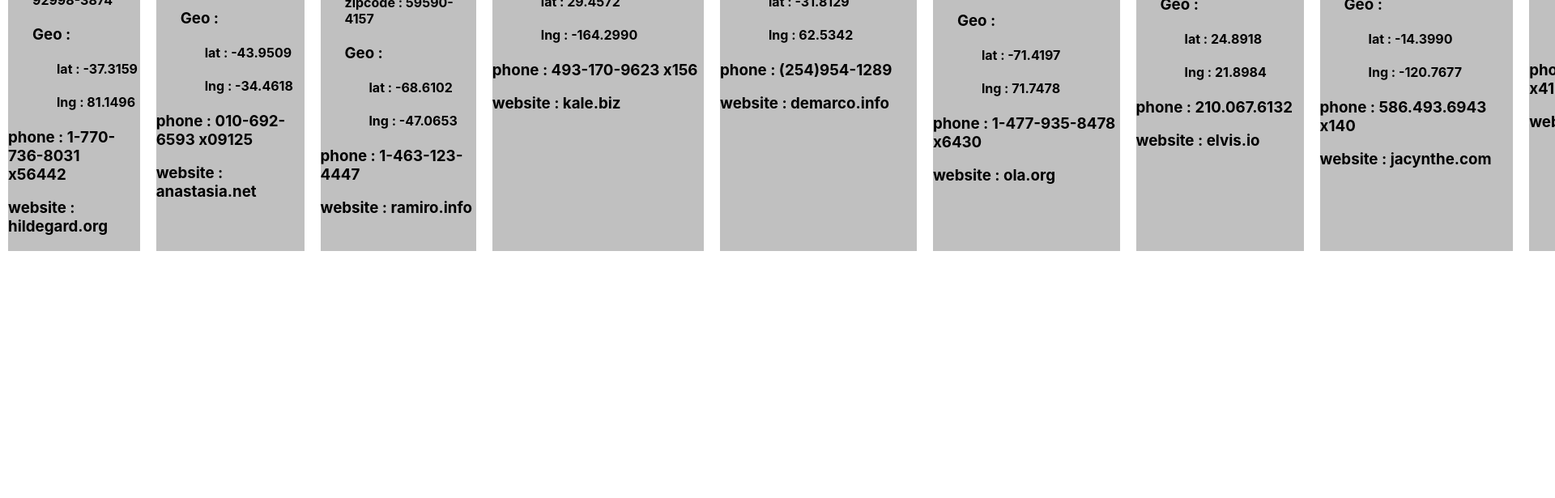
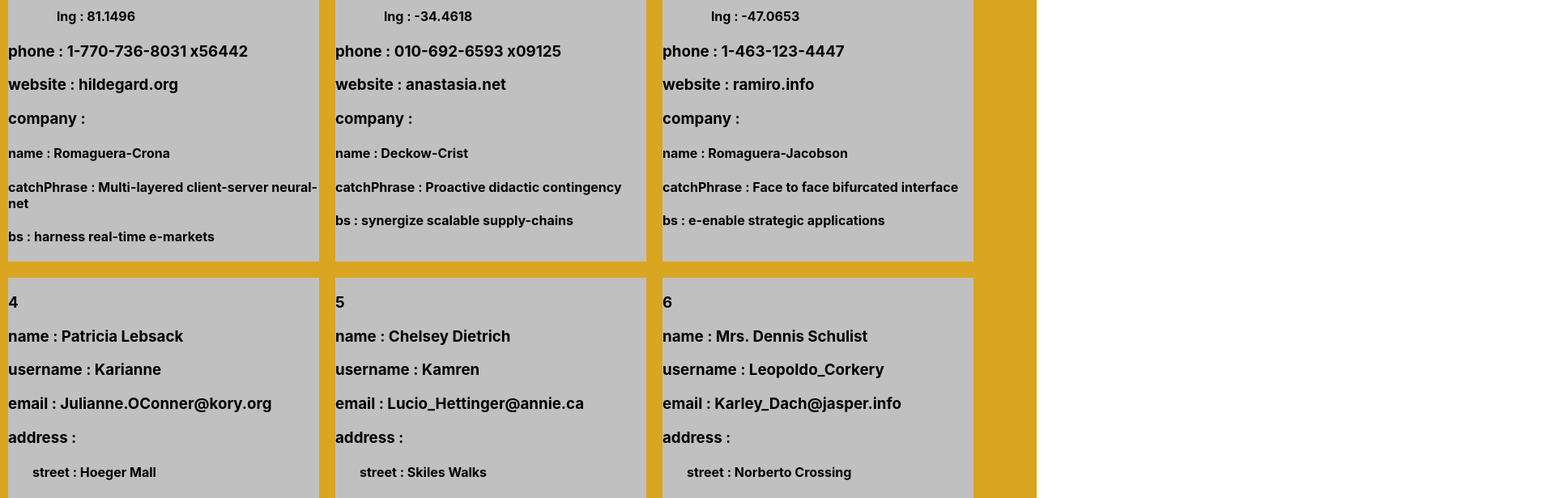
Before and after one commit to Andreus75/lesson1, a React (Create React App) app: page / in a window 1280 px wide. Shown: the part 480-1095 px from the top of the page at 81% size, 1920 px wide, since content can reach past the window. Before the commit the page ends 800 px from the top, so only its background shows below. Built offline with nearby package versions, Linux system fonts and the light colour scheme.

Commit message:
Add component Company to user

```diff
--- a/src/App.css
+++ b/src/App.css
@@ -1,3 +1,6 @@
 .users {
+}
+.users_block {
+  background: goldenrod;
   display: flex;
 }
--- a/src/App.js
+++ b/src/App.js
@@ -2,8 +2,10 @@ import './App.css';
 import {User} from "./components/User";
 
 function App() {
+
     return (
         <div className={'users'}>
+            <div className={'users_block'}>
                 <User id={1}
                       name={'Leanne Graham'}
                       username={'Bret'}
@@ -52,6 +54,8 @@ function App() {
                       catchPhrase={'Face to face bifurcated interface'}
                       bs={'e-enable strategic applications'}
                 />
+            </div>
+            <div className={'users_block'}>
                 <User id={4}
                       name={'Patricia Lebsack'}
                       username={'Karianne'}
@@ -100,6 +104,8 @@ function App() {
                       catchPhrase={'Synchronised bottom-line interface'}
                       bs={'e-enable innovative applications'}
                 />
+            </div>
+            <div className={'users_block'}>
                 <User id={7}
                       name={'Kurtis Weissnat'}
                       username={'Elwyn.Skiles'}
@@ -148,6 +154,8 @@ function App() {
                       catchPhrase={'Switchable contextually-based project'}
                       bs={'aggregate real-time technologies'}
                 />
+            </div>
+            <div className={'users_block'}>
                 <User id={10}
                       name={'Clementina DuBuque'}
                       username={'Moriah.Stanton'}
@@ -164,6 +172,9 @@ function App() {
                       catchPhrase={'Centralized empowering task-force'}
                       bs={'target end-to-end models'}
                 />
+
+
+            </div>
         </div>
     );
 }
--- a/src/components/Address.js
+++ b/src/components/Address.js
@@ -1,5 +1,5 @@
 import {Geo} from "./Geo";
-import "./address.css"
+import "./address.css";
 
 export function Address (props) {
     let {street, suite, city, zipcode, lat, lng} = props;
--- a/src/components/User.js
+++ b/src/components/User.js
@@ -1,9 +1,10 @@
-import "./Address"
-import "./user.css"
+import "./Address";
+import "./user.css";
 import {Address} from "./Address";
+import {Company} from "./Company";
 
 export function User (props) {
-    let {id, name, username, email, street, suite, city, zipcode, lat, lng, phone, website} = props;
+    let {id, name, username, email, street, suite, city, zipcode, lat, lng, phone, website, nameCompany, catchPhrase, bs} = props;
     return (
       <div className={'user'}>
           <h3>{id}</h3>
@@ -19,6 +20,10 @@ export function User (props) {
           />
           <h3>phone : {phone}</h3>
           <h3>website : {website}</h3>
+          <Company nameCompany={nameCompany}
+                   catchPhrase={catchPhrase}
+                   bs={bs}
+          />
       </div>
     );
 }
--- a/src/components/user.css
+++ b/src/components/user.css
@@ -1,4 +1,5 @@
 .user {
     background: silver;
     margin: 10px;
+    width: 30%;
 }
```
Lines whose indentation alone changed are shown as unchanged.
